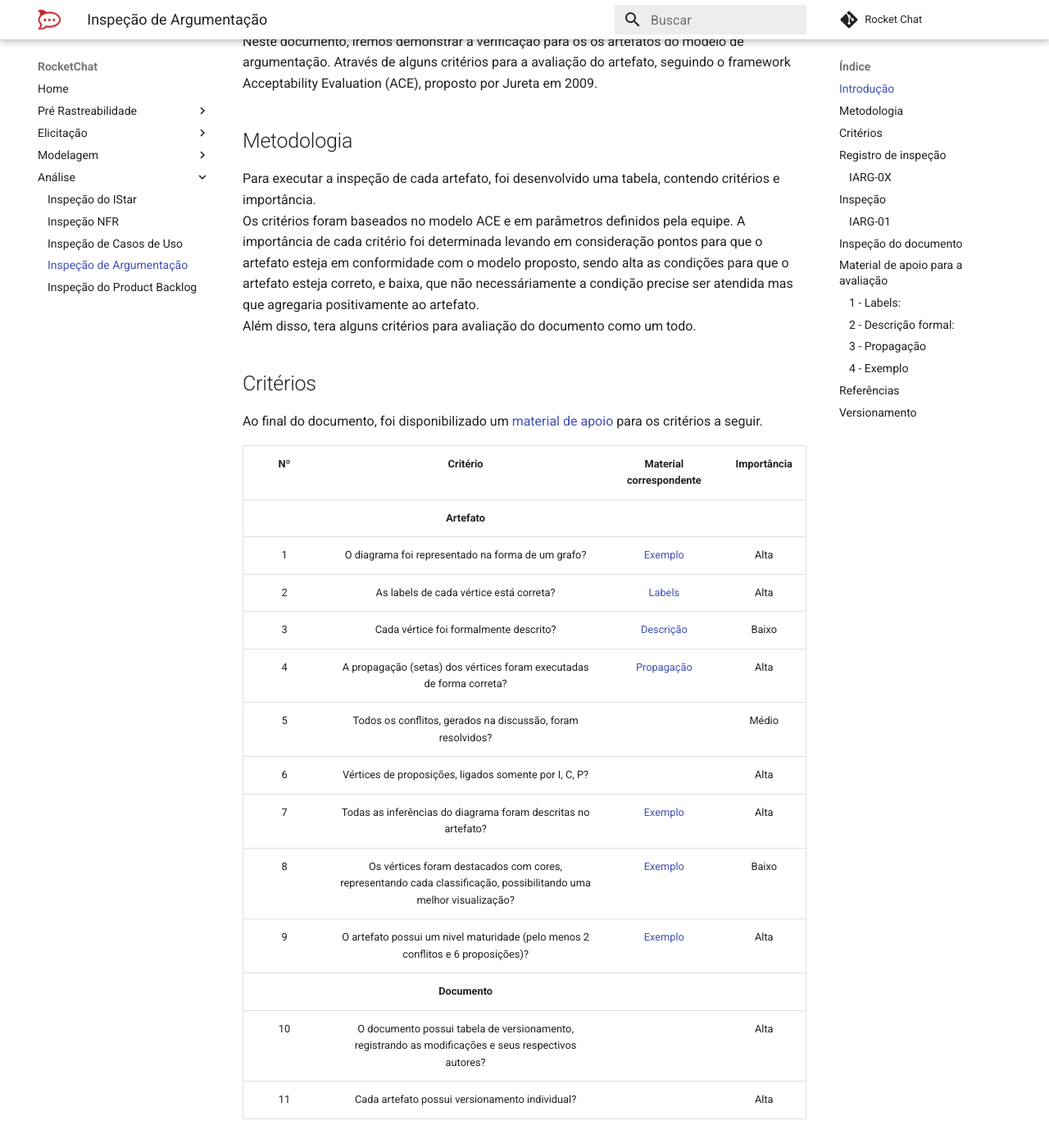
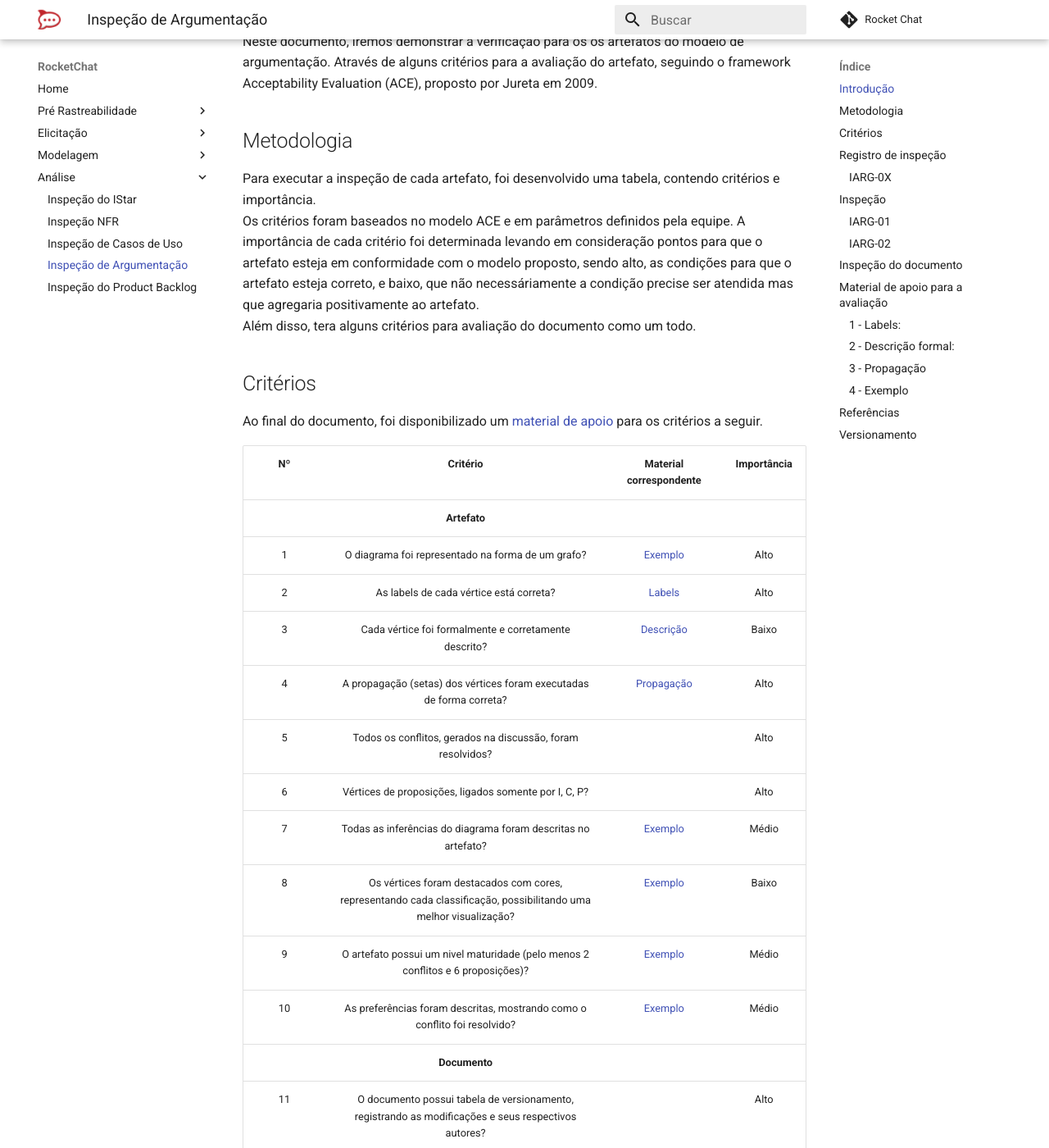
Before and after one commit to MarcosNBJ/2019.1-RocketChat, an MkDocs documentation site: the page built from docs/Análise/argumentacao.md, in a window 1280 px wide and 1400 px high, scrolled down 193 px. Shown: the whole window at 82% size. Built offline with MkDocs 1.6.1 and Material for MkDocs 9.7.7, drawn with Linux system fonts in a browser that asks for light colours; comment, search, counter and statistics services are not loaded; some of the changed text lies outside the part shown.

Commit message:
update analise arg

```diff
--- a/docs/Análise/argumentacao.md
+++ b/docs/Análise/argumentacao.md
@@ -7,7 +7,7 @@
 ## Metodologia
 
 Para executar a inspeção de cada artefato, foi desenvolvido uma tabela, contendo critérios e importância. <br>
-Os critérios foram baseados no modelo ACE e em parâmetros definidos pela equipe. A importância de cada critério foi determinada levando em consideração pontos para que o artefato esteja em conformidade com o modelo proposto, sendo alta as condições para que o artefato esteja correto, e baixa, que não necessáriamente a condição precise ser atendida mas que agregaria positivamente ao artefato.<br>
+Os critérios foram baseados no modelo ACE e em parâmetros definidos pela equipe. A importância de cada critério foi determinada levando em consideração pontos para que o artefato esteja em conformidade com o modelo proposto, sendo alto, as condições para que o artefato esteja correto, e baixo, que não necessáriamente a condição precise ser atendida mas que agregaria positivamente ao artefato.<br>
 Além disso, tera alguns critérios para avaliação do documento como um todo.
 
 ## Critérios
@@ -17,18 +17,19 @@
 |Nº|Critério|Material correspondente|Importância
 |:--:|:--:|:--:|:--:|
 ||**Artefato**|||
-|1|O diagrama foi representado na forma de um grafo?|[Exemplo](#4-exemplo)|Alta|
-|2|As labels de cada vértice está correta?| [Labels](#1-labels)|Alta|
-|3|Cada vértice foi formalmente descrito?|[Descrição](#2-descricao-formal)|Baixo|
-|4|A propagação (setas) dos vértices foram executadas de forma correta?|[Propagação](#3-propagacao)|Alta|
-|5|Todos os conflitos, gerados na discussão, foram resolvidos?||Médio|
-|6|Vértices de proposições, ligados somente por I, C, P?||Alta|
-|7|Todas as inferências do diagrama foram descritas no artefato?|[Exemplo](#4-exemplo)|Alta|
+|1|O diagrama foi representado na forma de um grafo?|[Exemplo](#4-exemplo)|Alto|
+|2|As labels de cada vértice está correta?| [Labels](#1-labels)|Alto|
+|3|Cada vértice foi formalmente e corretamente descrito?|[Descrição](#2-descricao-formal)|Baixo|
+|4|A propagação (setas) dos vértices foram executadas de forma correta?|[Propagação](#3-propagacao)|Alto|
+|5|Todos os conflitos, gerados na discussão, foram resolvidos?||Alto|
+|6|Vértices de proposições, ligados somente por I, C, P?||Alto|
+|7|Todas as inferências do diagrama foram descritas no artefato?|[Exemplo](#4-exemplo)|Médio|
 |8|Os vértices foram destacados com cores, representando cada classificação, possibilitando uma melhor visualização?|[Exemplo](#4-exemplo)|Baixo|
-|9|O artefato possui um nivel maturidade (pelo menos 2 conflitos e 6 proposições)?|[Exemplo](#4-exemplo)|Alta|
+|9|O artefato possui um nivel maturidade (pelo menos 2 conflitos e 6 proposições)?|[Exemplo](#4-exemplo)|Médio|
+|10|As preferências foram descritas, mostrando como o conflito foi resolvido?|[Exemplo](#4-exemplo)|Médio|
 ||**Documento**|||
-|10|O documento possui tabela de versionamento, registrando as modificações e seus respectivos autores?||Alta|
-|11|Cada artefato possui versionamento individual?||Alta|
+|11|O documento possui tabela de versionamento, registrando as modificações e seus respectivos autores?||Alto|
+|12|Cada artefato possui versionamento individual?||Alto|
 
 ## Registro de inspeção
 
@@ -41,17 +42,28 @@
 |:--:|:--:|:--:|
 |||||
 
-|Nº|Critério|Material correspondente|Nota|Observação/Melhoria|
-|:--:|:--:|:--:|:--:|:--:|
-|1|O diagrama foi representado na forma de um grafo?|[Exemplo](#4-exemplo)|||
-|2|As labels de cada vértice está correta?| [Labels](#1-labels)|||
-|3|Cada vértice foi formalmente descrito?|[Descrição](#2-descricao-formal)|||
-|4|A propagação (setas) dos vértices foram executadas de forma correta?|[Propagação](#3-propagacao)|||
-|5|Todos os conflitos, gerados na discussão, foram resolvidos?||||
-|6|Vértices de proposições, ligados somente por I, C, P?||||
-|7|Todas as inferências do diagrama foram descritas no artefato?|[Exemplo](#4-exemplo)|||
-|8|Os vértices foram destacados com cores, representando cada classificação, possibilitando uma melhor visualização?|[Exemplo](#4-exemplo)|||
-|9|O artefato possui um nivel maturidade (pelo menos 2 conflitos e 6 proposições)?|[Exemplo](#4-exemplo)|||
+|Nº|Critério|Importância|Material correspondente|Nota|Observação/Melhoria|
+|:--:|:--:|:--:|:--:|:--:|:--:|
+|1|O diagrama foi representado na forma de um grafo?|Alto|[Exemplo](#4-exemplo)|||
+|2|As labels de cada vértice está correta?|Alto| [Labels](#1-labels)|||
+|3|Cada vértice foi formalmente e corretamente descrito?|Baixo|[Descrição](#2-descricao-formal)|||
+|4|A propagação (setas) dos vértices foram executadas de forma correta?|Alto|[Propagação](#3-propagacao)|||
+|5|Todos os conflitos, gerados na discussão, foram resolvidos?|Alto||||
+|6|Vértices de proposições, ligados somente por I, C, P?|Alto||||
+|7|Todas as inferências do diagrama foram descritas no artefato?|Médio|[Exemplo](#4-exemplo)|||
+|8|Os vértices foram destacados com cores, representando cada classificação, possibilitando uma melhor visualização?|Baixo|[Exemplo](#4-exemplo)|||
+|9|O artefato possui um nivel maturidade (pelo menos 2 conflitos e 6 proposições)?|Médio|[Exemplo](#4-exemplo)|||
+|10|As preferências foram descritas, mostrando como o conflito foi resolvido?|Médio|[Exemplo](#4-exemplo)|||
+
+||**Resultados**||
+|:--:|:--:|:--:|
+|**Importância**|**Critérios atendidos**|**Pontuação total**|
+|Alta|5|25|
+|Médio|3|15|
+|Baixo|2|10|
+|**Total**|10|50|
+||**Conclusão**||
+||||
 
 ## Inspeção
 
@@ -61,17 +73,58 @@
 |:--:|:--:|:--:|
 |[AR1 - Escolha do app](../Pré-Rastreabilidade/Argumentacao.md/#ar1-escolha-do-app)|08/06/2019|Heron Rodrigues|
 
-|Nº|Critério|Material correspondente|Nota|Observação/Melhoria|
-|:--:|:--:|:--:|:--:|:--:|
-|1|O diagrama foi representado na forma de um grafo?|[Exemplo](#4-exemplo)|5||
-|2|As labels de cada vértice está correta?| [Labels](#1-labels)|5||
-|3|Cada vértice foi formalmente descrito?|[Descrição](#2-descricao-formal)|5||
-|4|A propagação (setas) dos vértices foram executadas de forma correta?|[Propagação](#3-propagacao)|5||
-|5|Todos os conflitos, gerados na discussão, foram resolvidos?||5||
-|6|Vértices de proposições, ligados somente por I, C, P?||5||
-|7|Todas as inferências do diagrama foram descritas no artefato?|[Exemplo](#4-exemplo)|5||
-|8|Os vértices foram destacados com cores, representando cada classificação, possibilitando uma melhor visualização?|[Exemplo](#4-exemplo)|5||
-|9|O artefato possui um nivel bom de discussão (no mínimo 2 conflitos e 6 proposições)?|[Exemplo](#4-exemplo)|5|Na segunda versão do artefato, já possui um nivel maior de maturidade do diagrama mas, ainda, só atende ao critério mínimo proposto|
+|Nº|Critério|Importância|Material correspondente|Nota|Observação/Melhoria|
+|:--:|:--:|:--:|:--:|:--:|:--:|
+|1|O diagrama foi representado na forma de um grafo?|Alto|[Exemplo](#4-exemplo)|5||
+|2|As labels de cada vértice está correta?|Alto| [Labels](#1-labels)|5||
+|3|Cada vértice foi formalmente e corretamente descrito?|Baixo|[Descrição](#2-descricao-formal)|5||
+|4|A propagação (setas) dos vértices foram executadas de forma correta?|Alto|[Propagação](#3-propagacao)|5||
+|5|Todos os conflitos, gerados na discussão, foram resolvidos?|Alto||5||
+|6|Vértices de proposições, ligados somente por I, C, P?|Alto||5||
+|7|Todas as inferências do diagrama foram descritas no artefato?|Médio|[Exemplo](#4-exemplo)|5||
+|8|Os vértices foram destacados com cores, representando cada classificação, possibilitando uma melhor visualização?|Baixo|[Exemplo](#4-exemplo)|5||
+|9|O artefato possui um nivel bom de discussão (no mínimo 2 conflitos e 6 proposições)?|Médio|[Exemplo](#4-exemplo)|5|Na segunda versão do artefato, já possui um nivel maior de maturidade do diagrama mas, ainda, só atende ao critério mínimo proposto|
+|10|As preferências foram descritas, mostrando como o conflito foi resolvido?|Médio|[Exemplo](#4-exemplo)|5||
+
+||**Resultados**||
+|:--:|:--:|:--:|
+|**Importância**|**Critérios atendidos**|**Pontuação total**|
+|Alta|5|25|
+|Médio|3|15|
+|Baixo|2|10|
+|**Total**|10|50|
+||**Conclusão**||
+||O artefato atende aos critérios mínimos propostos. Porém, ainda podem ser feitas algumas melhorias, principalmente em relação ao desenvolvimento da discussão||
+
+#### IARG-02
+
+|Diagrama de argumentação|Data da inspeção|Responsável pela inspeção|
+|:--:|:--:|:--:|
+|[AR5 - Diferencial do aplicativo](../Pré-Rastreabilidade/Argumentacao.md/#ar5-diferencial-do-aplicativo)|09/06/2019|Heron Rodrigues|
+
+|Nº|Critério|Importância|Material correspondente|Nota|Observação/Melhoria|
+|:--:|:--:|:--:|:--:|:--:|:--:|
+|1|O diagrama foi representado na forma de um grafo?|Alto|[Exemplo](#4-exemplo)|5||
+|2|As labels de cada vértice está correta?|Alto| [Labels](#1-labels)|5||
+|3|Cada vértice foi formalmente e corretamente descrito?|Baixo|[Descrição](#2-descricao-formal)|2|Se guiando pela descrição das proposições, percebe-se que algumas inferências estão incorretas. Por exemplo, i(p4) não infere i(p3)|
+|4|A propagação (setas) dos vértices foram executadas de forma correta?|Alto|[Propagação](#3-propagacao)|3|C2, gerado por P1, esta conflitando com i(p2), que foi a proposição preferida por P1 em relação à i(p1). Há também uma inferência, inferindo uma proposição|
+|5|Todos os conflitos, gerados na discussão, foram resolvidos?|Alto||5||
+|6|Vértices de proposições, ligados somente por I, C, P?|Alto||5||
+|7|Todas as inferências do diagrama foram descritas no artefato?|Médio|[Exemplo](#4-exemplo)|5||
+|8|Os vértices foram destacados com cores, representando cada classificação, possibilitando uma melhor visualização?|Baixo|[Exemplo](#4-exemplo)|5||
+|9|O artefato possui um nivel maturidade (pelo menos 2 conflitos e 6 proposições)?|Médio|[Exemplo](#4-exemplo)|2|Poderia ter um maior desenvolvimento da discussão, possui apenas um conflito e cinco proposições|
+|10|As preferências foram descritas, mostrando como o conflito foi resolvido?|Médio|[Exemplo](#4-exemplo)|0|Poderia ter sido descrito como o conflito gerado foi resolvido, por meio de votação, consenso..|
+
+
+||**Resultados**||
+|:--:|:--:|:--:|
+|**Importância**|**Critérios atendidos**|**Pontuação total**|
+|Alta|5|23|
+|Médio|2|7|
+|Baixo|2|7|
+|**Total**|10|37|
+||**Conclusão**||
+||O artefato necessita ser revisado, principalmente por stá confuso as proposições com o que foi disposto no grafo e também poderia ter um maior desenvolvimento da discussão||
 
 
 ## Inspeção do documento
@@ -122,3 +175,4 @@
 | 07/06/2019 | 1.0 | Abertura do documento | Heron Rodrigues |
 | 08/06/2019 | 1.1 | Adição da inspeção do documento | Heron Rodrigues |
 | 08/06/2019 | 1.2 | Adição da inspeção IARG-01 | Heron Rodrigues |
+| 09/06/2019 | 1.3 | Adição da inspeção IARG-02 | Heron Rodrigues |
```
Also changed, not shown: other parts of docs/Análise/argumentacao.md (+2 -2 lines).
